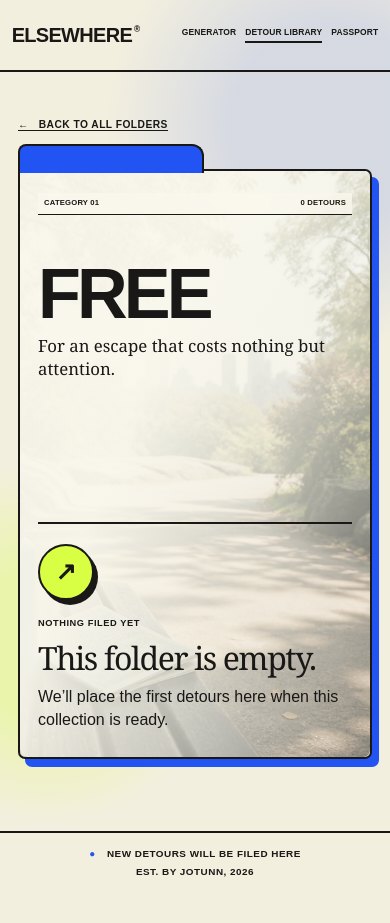
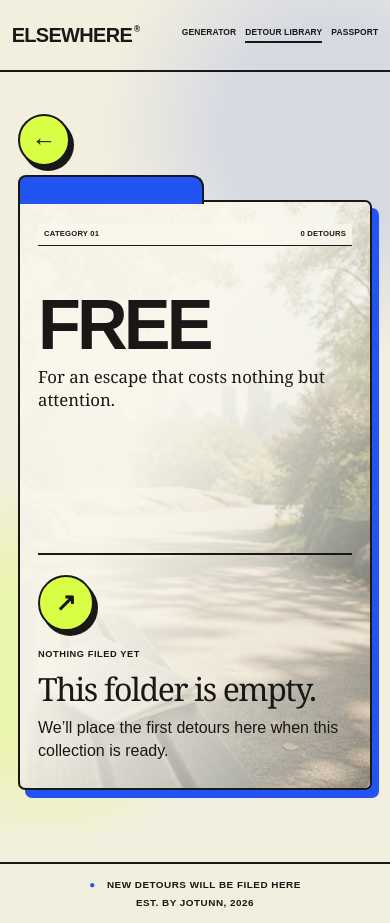
Before and after one commit to jotunn30/Elsewhere-Web, a website built with Vite: page library/category/index.html in a window 390 px wide. Before the commit the page ends 892 px from the top, so only its background shows below. Built offline with nearby package versions, Linux system fonts and the light colour scheme.

Commit message:
Refine library navigation and card labels

```diff
--- a/library/category/index.html
+++ b/library/category/index.html
@@ -40,7 +40,9 @@
       </header>
 
       <div class="category-main">
-        <a class="folder-back" href="/library/"><span aria-hidden="true">←</span> Back to all folders</a>
+        <a class="folder-back" href="/library/" aria-label="Back to all detour folders">
+          <span aria-hidden="true">←</span>
+        </a>
 
         <section class="open-folder" id="open-folder" aria-labelledby="folder-title">
           <img class="open-folder__image" id="folder-image" src="/images/library/free.webp" alt="" />
--- a/style.css
+++ b/style.css
@@ -78,7 +78,7 @@ h1 em { font-family: Georgia, 'Times New Roman', serif; font-weight: 400; }
 .category-card:nth-child(3n + 2) { --category-accent: #ff5b35; }
 .category-card:nth-child(3n) { --category-accent: var(--acid); }
 .category-topline { position: relative; z-index: 2; display: flex; justify-content: space-between; gap: 8px; padding: 5px 6px 7px; border-bottom: 1.5px solid var(--ink); background: rgba(250, 248, 237, 0.78); backdrop-filter: blur(3px); font-size: 0.48rem; font-weight: 900; letter-spacing: 0.025em; text-transform: uppercase; font-variant-numeric: tabular-nums; white-space: nowrap; }
-.category-card h3 { position: relative; z-index: 2; margin: auto 0 7px; overflow-wrap: anywhere; font-size: clamp(1.45rem, 2.2vw, 2.75rem); line-height: 0.86; letter-spacing: -0.035em; }
+.category-card h3 { position: relative; z-index: 2; align-self: flex-start; max-width: 100%; margin: auto 0 7px; padding: 8px 10px 7px; overflow-wrap: anywhere; border-left: 4px solid var(--category-accent); background: rgba(250, 248, 237, 0.9); box-shadow: 0 0 0 1px rgba(25, 24, 22, 0.18); backdrop-filter: blur(4px); font-size: clamp(1.45rem, 2.2vw, 2.75rem); line-height: 0.86; letter-spacing: -0.035em; }
 .category-card > p { position: relative; z-index: 2; min-height: 3.75em; margin: 0 0 14px; font-family: Georgia, 'Times New Roman', serif; font-size: clamp(0.78rem, 0.92vw, 0.9rem); line-height: 1.28; }
 .empty-status { position: relative; z-index: 2; align-self: flex-start; padding: 6px 8px 5px; border: 1.5px solid var(--ink); background: var(--category-accent); font-size: 0.48rem; font-weight: 900; letter-spacing: 0.025em; text-transform: uppercase; transform: rotate(-1deg); }
 .folder-transition-active { overflow: hidden; }
@@ -89,9 +89,10 @@ h1 em { font-family: Georgia, 'Times New Roman', serif; font-weight: 400; }
 .category-card--source-hidden, .open-folder--source-hidden { visibility: hidden; }
 
 .category-main { width: min(1250px, 100%); margin: 0 auto; padding: clamp(34px, 5vw, 70px) clamp(24px, 7vw, 100px) clamp(70px, 8vw, 110px); }
-.folder-back { display: inline-flex; align-items: center; gap: 10px; margin-bottom: 38px; border-bottom: 1.5px solid currentColor; color: var(--ink); font-size: 0.64rem; font-weight: 900; letter-spacing: 0.045em; text-decoration: none; text-transform: uppercase; }
-.folder-back:hover { color: var(--accent); }
-.folder-back:focus-visible { outline: 3px solid var(--acid); outline-offset: 5px; }
+.folder-back { position: relative; z-index: 12; display: grid; width: 64px; height: 64px; place-items: center; margin-bottom: 38px; padding: 0 0 4px; border: 2px solid var(--ink); border-radius: 50%; background: var(--acid); color: var(--ink); box-shadow: 4px 5px 0 var(--ink); cursor: pointer; font-size: 1.8rem; line-height: 1; text-decoration: none; transition: transform 160ms ease, box-shadow 160ms ease; }
+.folder-back:hover { color: var(--ink); transform: translateY(-3px); box-shadow: 6px 8px 0 var(--ink); }
+.folder-back:active { transform: translateY(2px); box-shadow: 2px 3px 0 var(--ink); }
+.folder-back:focus-visible { outline: 3px solid var(--ink); outline-offset: 4px; }
 .open-folder { --folder-accent: var(--accent); position: relative; isolation: isolate; min-height: clamp(520px, 61vw, 690px); display: grid; grid-template-rows: auto 1fr; overflow: visible; padding: clamp(24px, 4vw, 48px); border: 2px solid var(--ink); border-radius: 0 7px 7px 7px; background: #faf8ed; box-shadow: 10px 12px 0 var(--folder-accent); }
 .open-folder::before { content: ''; position: absolute; z-index: 3; top: -27px; left: -2px; width: min(320px, 44%); height: 27px; border: 2px solid var(--ink); border-bottom: 0; border-radius: 8px 12px 0 0; background: var(--folder-accent); }
 .open-folder__image { position: absolute; z-index: -2; inset: 0; display: block; width: 100%; height: 100%; border-radius: inherit; object-fit: cover; filter: saturate(0.9) contrast(1.02); }
@@ -146,6 +147,7 @@ h1 em { font-family: Georgia, 'Times New Roman', serif; font-weight: 400; }
   .footer-quote { display: none; }
   .library-main { padding: 20px 18px 62px; }
   .category-main { padding: 42px 18px 72px; }
+  .folder-back { width: 52px; height: 52px; margin-bottom: 34px; font-size: 1.55rem; }
   .library-intro { padding-bottom: 22px; }
   .library-title { font-size: clamp(3.7rem, 20vw, 6.2rem); }
   .section-heading { display: block; }
```
